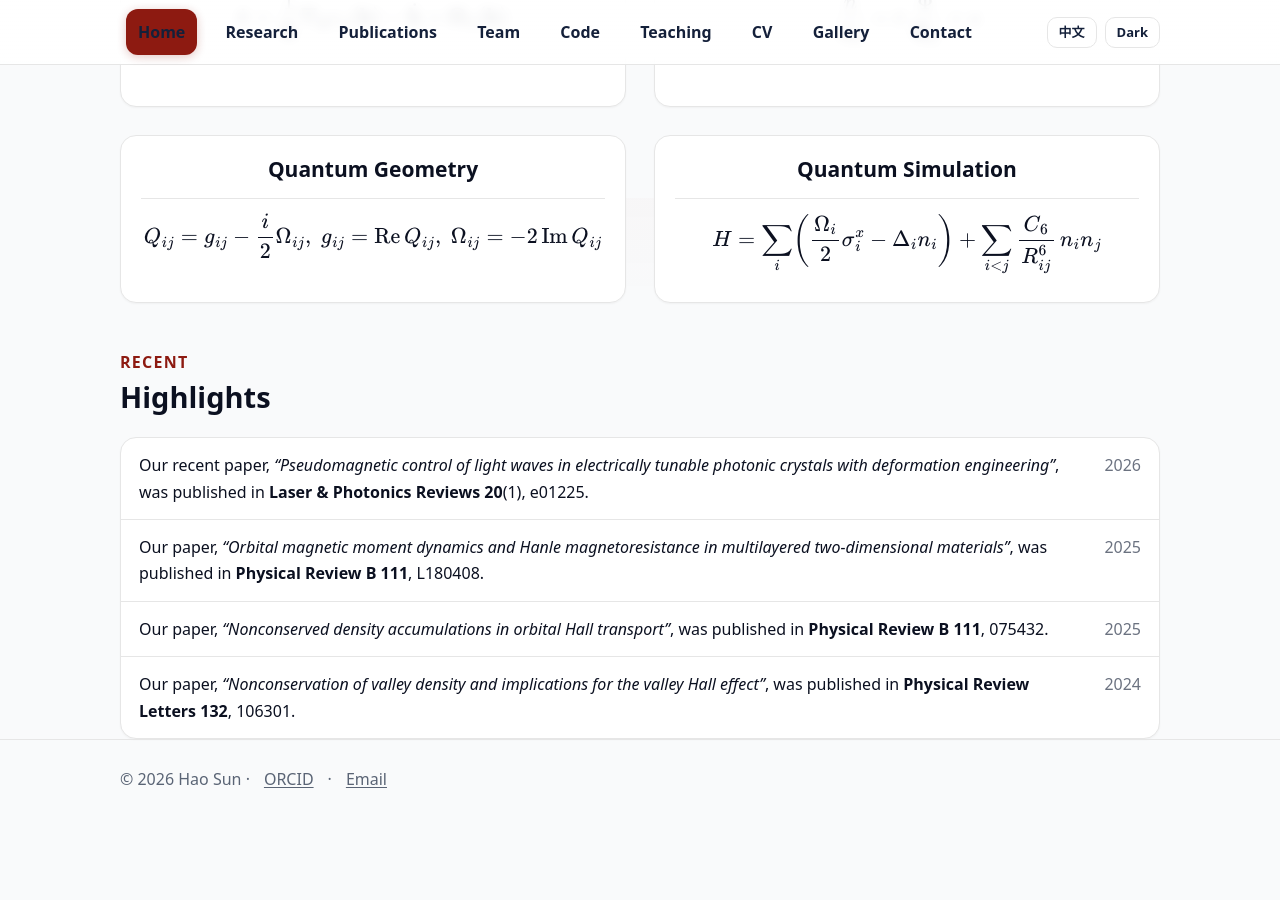
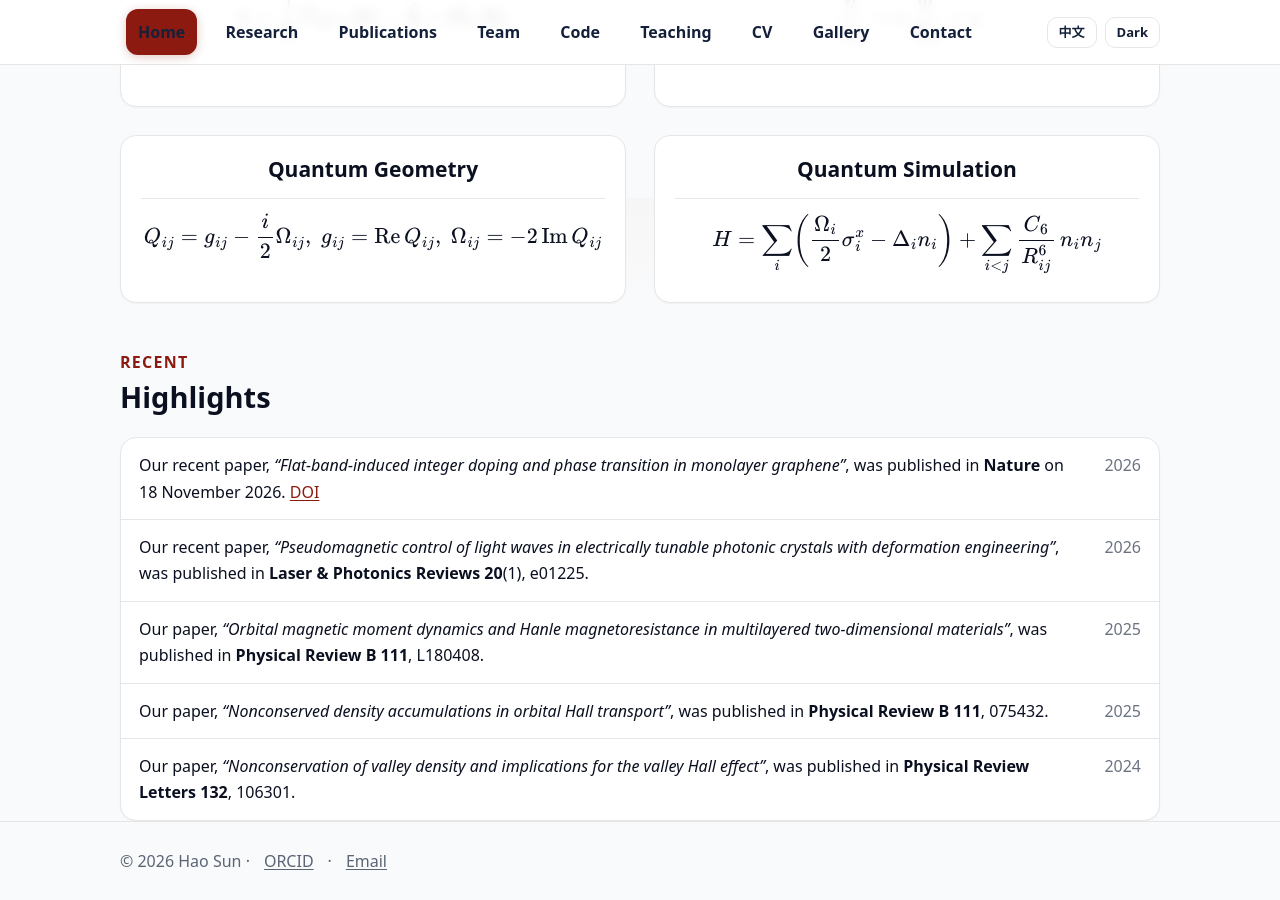
Before and after one commit to sunohao/sunohao.github.io, a Jekyll site: the page built from index.md, in a window 1280 px wide and 900 px high, scrolled down 702 px. Built offline with Jekyll 4.4.1, drawn with Linux system fonts in a browser that asks for light colours; before the commit the page ends 1520 px from its top, so only the background shows below that.

Commit message:
Add new Nature paper to homepage highlights

```diff
--- a/index.md
+++ b/index.md
@@ -63,6 +63,7 @@ title: Home
   </div>
   <div class="card">
     <ul class="news">
+      <li><span>Our recent paper, <em>“Flat-band-induced integer doping and phase transition in monolayer graphene”</em>, was published in <strong>Nature</strong> on 18 November 2026. <a href="https://doi.org/10.1038/s41586-026-11254-4" target="_blank" rel="noreferrer">DOI</a></span><time>2026</time></li>
       <li><span>Our recent paper, <em>“Pseudomagnetic control of light waves in electrically tunable photonic crystals with deformation engineering”</em>, was published in <strong>Laser &amp; Photonics Reviews</strong> <strong>20</strong>(1), e01225.</span><time>2026</time></li>
       <li><span>Our paper, <em>“Orbital magnetic moment dynamics and Hanle magnetoresistance in multilayered two-dimensional materials”</em>, was published in <strong>Physical Review B</strong> <strong>111</strong>, L180408.</span><time>2025</time></li>
       <li><span>Our paper, <em>“Nonconserved density accumulations in orbital Hall transport”</em>, was published in <strong>Physical Review B</strong> <strong>111</strong>, 075432.</span><time>2025</time></li>
```
